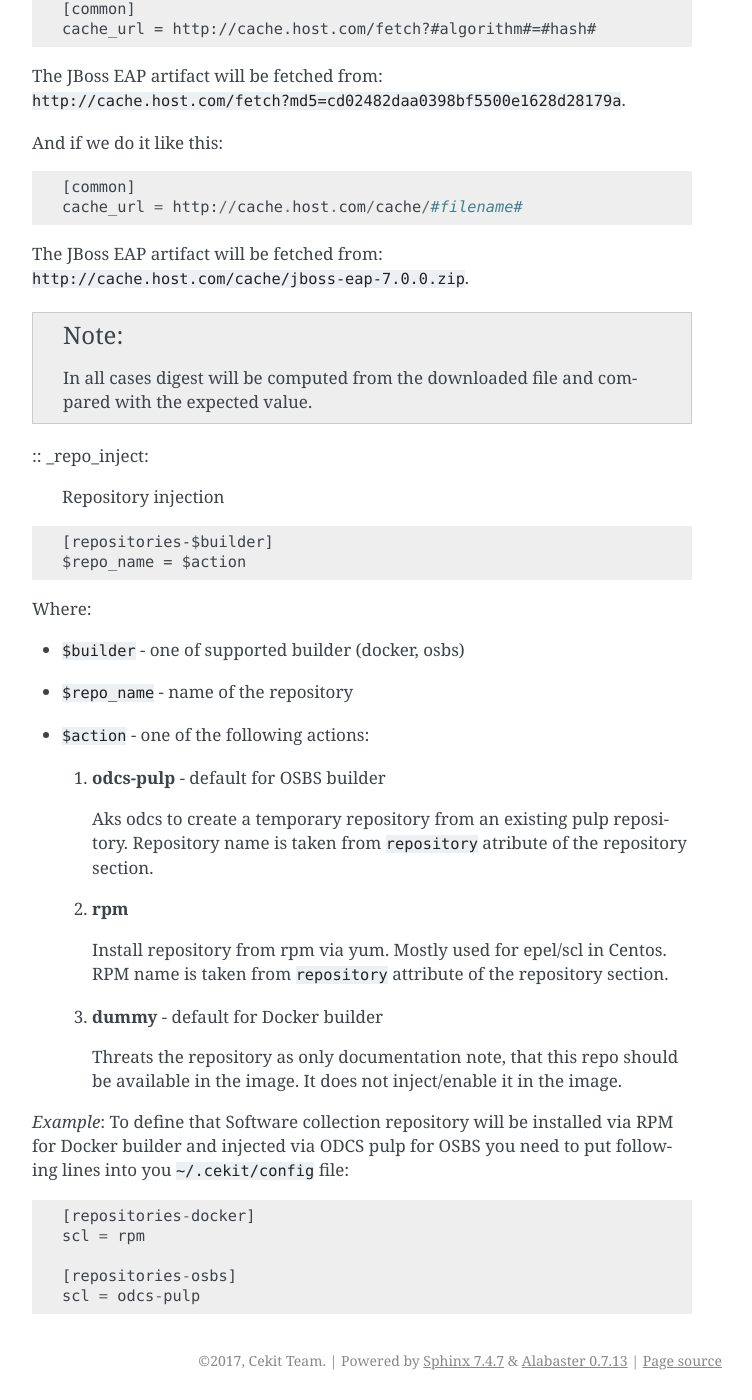
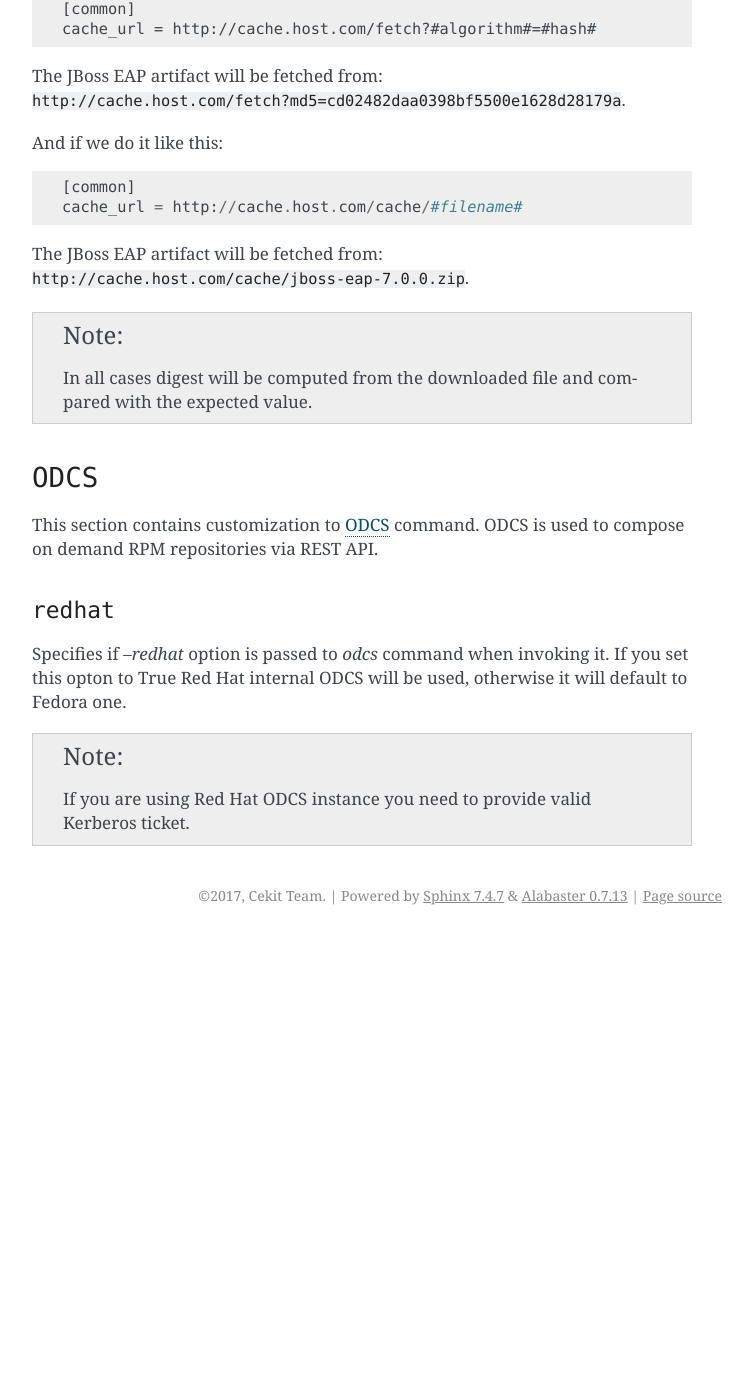
Before and after one commit to cekit/cekit, a Sphinx documentation site: the page built from docs/configuration.rst, in a window 1280 px wide and 1400 px high, scrolled down 1280 px. Shown: the whole window, without its empty margins (388-1140 px from the left). Built offline with Sphinx 7.4.7, drawn with Linux system fonts in a browser that asks for light colours; after the commit the page ends 2215 px from its top, so only the background shows below that.

Commit message:
Revisited ODCS support, reposotiries are now fully configured in descriptor

```diff
--- a/docs/configuration.rst
+++ b/docs/configuration.rst
@@ -78,46 +78,16 @@ The JBoss EAP artifact will be fetched from: ``http://cache.host.com/cache/jboss
 
     In all cases digest will be computed from the downloaded file and compared with the expected value.
 
-:: _repo_inject:
+.. _odcs_config:
+``ODCS``
+----------
+This section contains customization to `ODCS <https://pagure.io/odcs>`_ command. ODCS is used to compose
+on demand RPM repositories via REST API.
 
- Repository injection
-^^^^^^^^^^^^^^^^^^^
-There are multiple possibilities how to inject repository inside the image and its configurable in the ``~/.cekit/config``. The configuration follows this scheme:
+``redhat``
+^^^^^^^^^^
+Specifies if `--redhat` option is passed to `odcs` command when invoking it. If you set this opton to True Red Hat internal ODCS will be used, otherwise it will default to Fedora one.
 
-.. code::
+.. note::
 
-   [repositories-$builder]
-   $repo_name = $action
-
-Where:
-
-* ``$builder`` - one of supported builder (docker, osbs)
-
-* ``$repo_name`` - name of the repository
-
-* ``$action`` - one of the following actions:
-
-  1) **odcs-pulp** - default for OSBS builder
-
-     Aks odcs to create a temporary repository from an existing pulp repository. Repository name is taken from
-     ``repository`` atribute of the repository section.
-
-  2) **rpm**
-
-     Install repository from rpm via yum. Mostly used for epel/scl in Centos. RPM name is taken from ``repository``
-     attribute of the repository section.
-
-  3) **dummy** - default for Docker builder
-
-     Threats the repository as only documentation note, that this repo should be available in the image. It
-     does not inject/enable it in the image.
-
-*Example*: To define that Software collection repository will be installed via RPM for Docker builder and injected via ODCS pulp for OSBS you need to put following lines into you ``~/.cekit/config`` file:
-
-.. code::
-
-   [repositories-docker]
-   scl = rpm
-
-   [repositories-osbs]
-   scl = odcs-pulp
+   If you are using Red Hat ODCS instance you need to provide valid Kerberos ticket.
```
Also changed, not shown: docs/descriptor.rst (+45 -14 lines), 6 other files.
